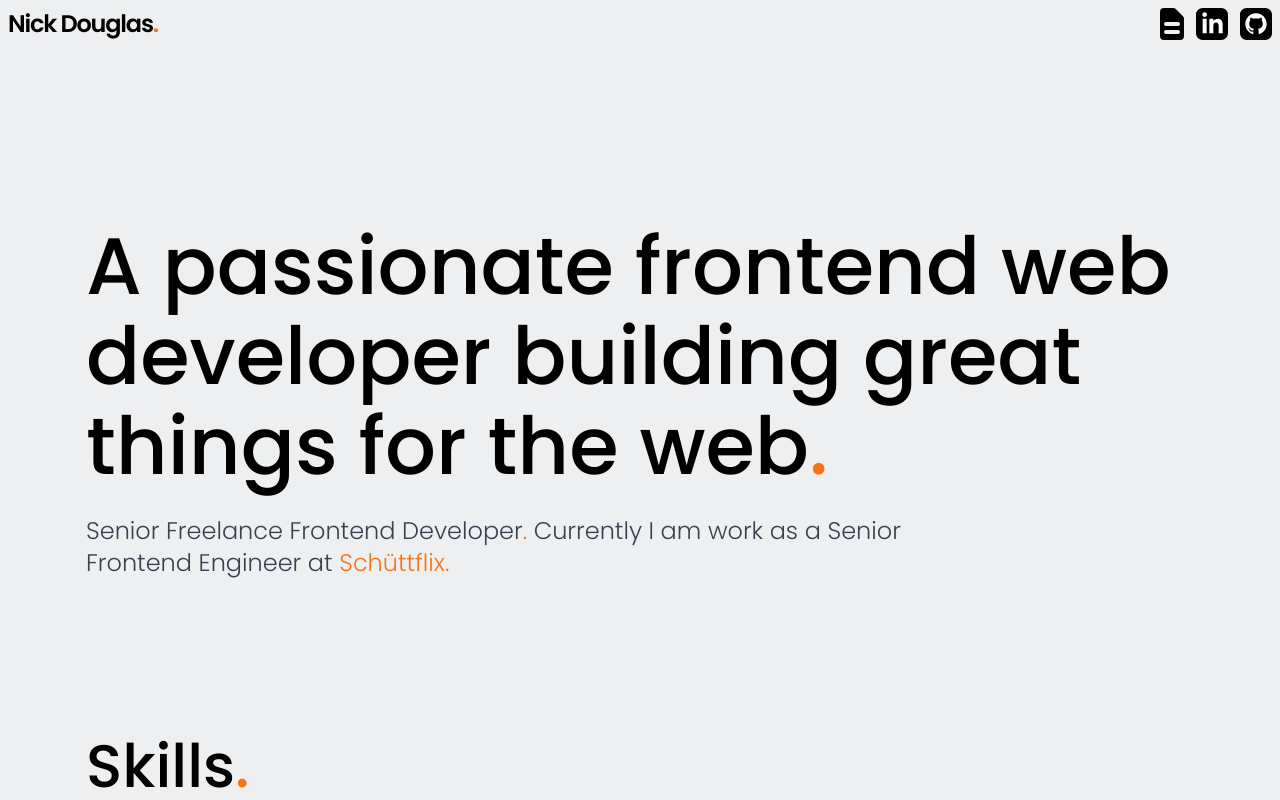
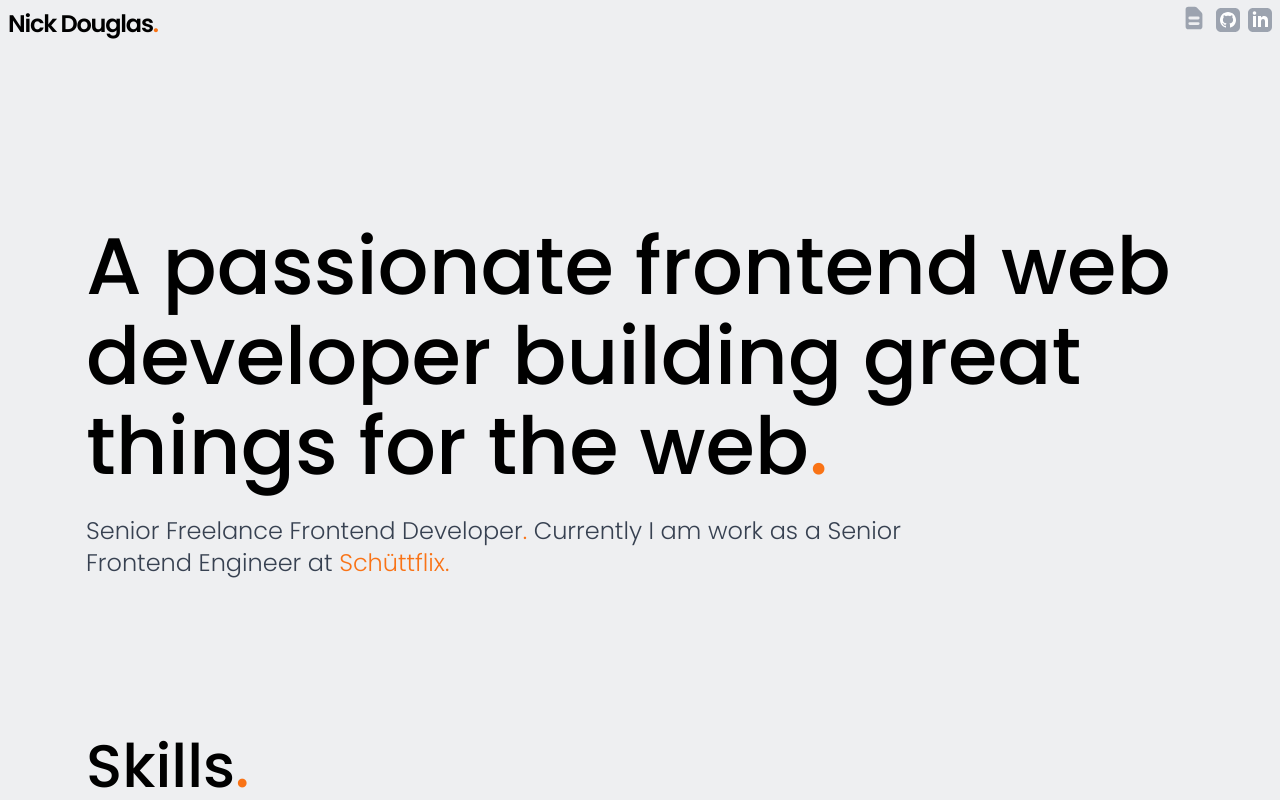
Before and after one commit to nick-douglas82/portfolio, a Next.js app: page / in a window 1280 px wide. Shown: the top 800 px of the page. Built offline with nearby package versions, Linux system fonts and the light colour scheme.

Commit message:
refactor: changed svgs to icon components

```diff
--- /dev/null
+++ b/components/GitHub.tsx
@@ -0,0 +1,14 @@
+
+interface Props {
+  className?: string;
+}
+const LinkedIn: React.FC<Props> = ({ className }) => {
+  return (
+    <><svg className={className} xmlns="http://www.w3.org/2000/svg" width="24" height="24" viewBox="0 0 24 24">
+      <path fill="currentColor" d="M19 0h-14c-2.761 0-5 2.239-5 5v14c0 2.761 2.239 5 5 5h14c2.762 0 5-2.239 5-5v-14c0-2.761-2.238-5-5-5zm-11 19h-3v-11h3v11zm-1.5-12.268c-.966 0-1.75-.79-1.75-1.764s.784-1.764 1.75-1.764 1.75.79 1.75 1.764-.783 1.764-1.75 1.764zm13.5 12.268h-3v-5.604c0-3.368-4-3.113-4 0v5.604h-3v-11h3v1.765c1.396-2.586 7-2.777 7 2.476v6.759z" />
+    </svg>
+    </>
+  )
+}
+
+export default LinkedIn
--- /dev/null
+++ b/components/LinkedIn.tsx
@@ -0,0 +1,14 @@
+
+interface Props {
+  className?: string;
+}
+const LinkedIn: React.FC<Props> = ({ className }) => {
+  return (
+    <><svg className={className} xmlns="http://www.w3.org/2000/svg" width="24" height="24" viewBox="0 0 24 24">
+      <path fill="currentColor" d="M19 0h-14c-2.761 0-5 2.239-5 5v14c0 2.761 2.239 5 5 5h14c2.762 0 5-2.239 5-5v-14c0-2.761-2.238-5-5-5zm-4.466 19.59c-.405.078-.534-.171-.534-.384v-2.195c0-.747-.262-1.233-.55-1.481 1.782-.198 3.654-.875 3.654-3.947 0-.874-.312-1.588-.823-2.147.082-.202.356-1.016-.079-2.117 0 0-.671-.215-2.198.82-.64-.18-1.324-.267-2.004-.271-.68.003-1.364.091-2.003.269-1.528-1.035-2.2-.82-2.2-.82-.434 1.102-.16 1.915-.077 2.118-.512.56-.824 1.273-.824 2.147 0 3.064 1.867 3.751 3.645 3.954-.229.2-.436.552-.508 1.07-.457.204-1.614.557-2.328-.666 0 0-.423-.768-1.227-.825 0 0-.78-.01-.055.487 0 0 .525.246.889 1.17 0 0 .463 1.428 2.688.944v1.489c0 .211-.129.459-.528.385-3.18-1.057-5.472-4.056-5.472-7.59 0-4.419 3.582-8 8-8s8 3.581 8 8c0 3.533-2.289 6.531-5.466 7.59z" />
+    </svg>
+    </>
+  )
+}
+
+export default LinkedIn
--- a/pages/index.tsx
+++ b/pages/index.tsx
@@ -3,6 +3,8 @@
 import Head from 'next/head'
 import Link from 'next/link'
 import { DocumentTextIcon } from '@heroicons/react/solid'
+import LinkedIn from '../components/LinkedIn'
+import GitHub from '../components/GitHub'
 import ProjectCard from '../components/ProjectCard'
 import Skill from '../components/Skill'
 
@@ -32,25 +34,25 @@
       <nav className="absolute top-0 left-0 flex justify-between w-full px-4 py-2 lg:p-2">
         <h1 className='text-2xl font-semibold tracking-tighter md:text-4xl lg:text-2xl'>Nick Douglas<span className="text-orange-500">.</span></h1>
 
-        <ul className="fixed flex gap-3 top-2 right-4 lg:right-2">
-          <li className="relative w-8 h-9 -top-1">
+        <ul className="fixed flex gap-2 top-2 right-4 lg:right-2">
+          <li className="relative -top-1">
             <Link href="/nick_douglas_cv.pdf" passHref={true}>
               <a rel="noreferrer" target="_blank" className="transition-all hover:opacity-60">
-                <DocumentTextIcon className='w-10 h-10' />
+                <DocumentTextIcon className='text-gray-400 h-7 w-7' />
               </a>
             </Link>
           </li>
-          <li className="relative w-8 h-8 bg-white rounded-xl">
+          <li className="relative w-6 h-6 bg-white rounded-xl">
             <Link href="https://www.linkedin.com/in/nickdouglas/" passHref={true}>
               <a rel="noreferrer" target="_blank" className="transition-all hover:opacity-60">
-                <Image src="/images/linkedin.svg" alt="Linkedin" layout="fill" />
+                <LinkedIn className='w-6 h-6 text-gray-400' />
               </a>
             </Link>
           </li>
-          <li className="relative w-8 h-8 bg-white rounded-xl">
+          <li className="relative w-6 h-6 bg-white rounded-xl">
             <Link href="https://github.com/nick-douglas82" passHref={true}>
               <a rel="noreferrer" target="_blank" className="transition-all hover:opacity-60">
-                <Image src="/images/github.svg" alt="Github" layout="fill" />
+                <GitHub className='w-6 h-6 text-gray-400' />
               </a>
             </Link>
           </li>
```
